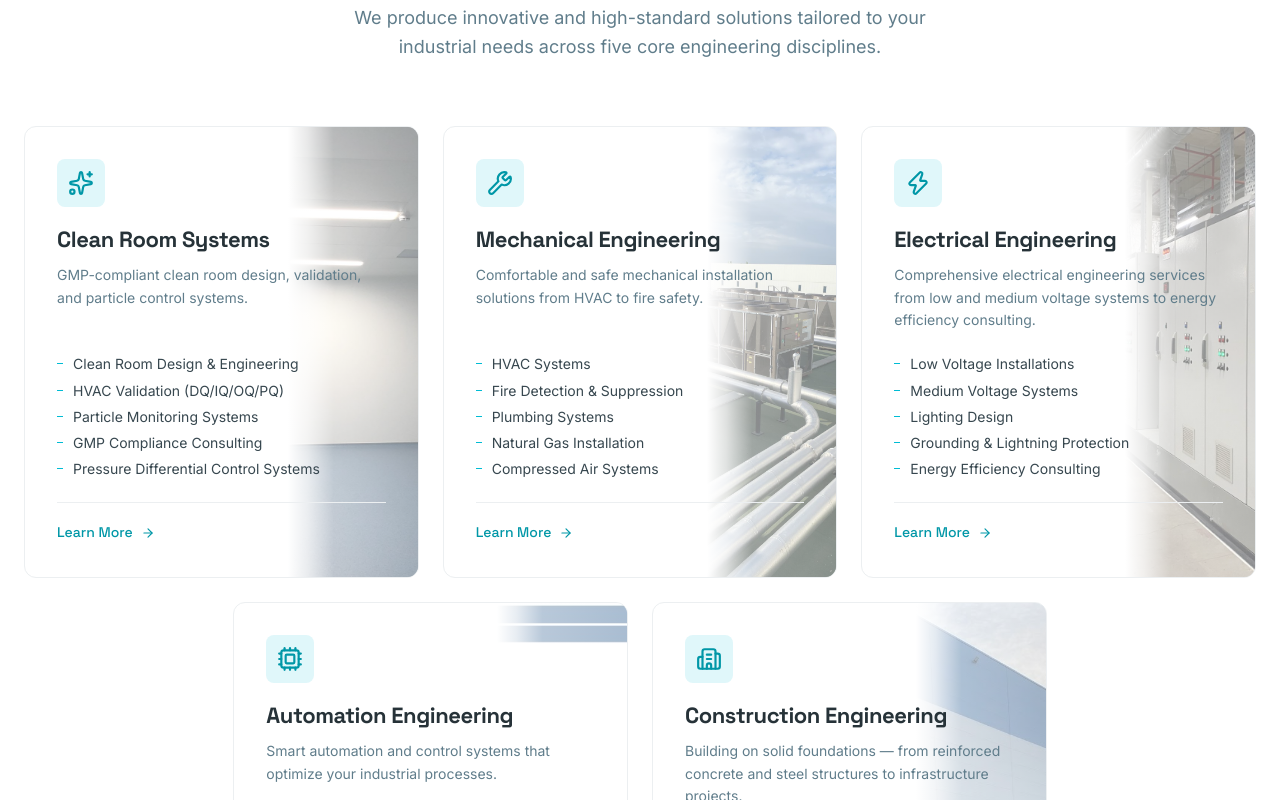
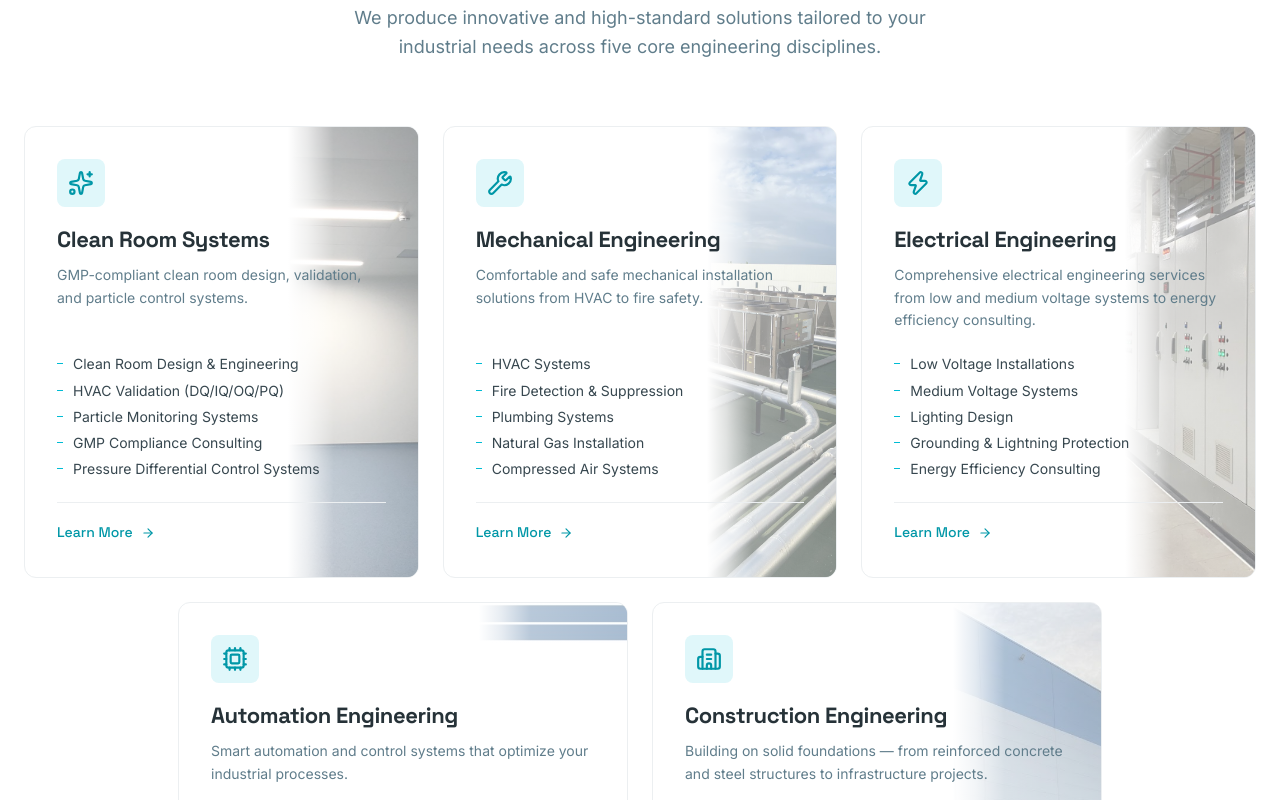
Before and after one commit to ahmeren05/etweb, a Next.js app: page /en in a window 1280 px wide. Shown: the part 920-1720 px from the top of the page. Built offline with nearby package versions, Linux system fonts and the light colour scheme.

Commit message:
Allow service cards to stretch up to 450px while maintaining min 300px using flex-grow

```diff
--- a/src/app/[locale]/page.module.css
+++ b/src/app/[locale]/page.module.css
@@ -7,8 +7,8 @@
 
 .disciplinesGrid > * {
   /* 5-0 layout by default (5 items per row) */
-  flex: 0 0 calc(20% - 19.2px); /* 4 gaps of 24px = 96px, 96 / 5 = 19.2px */
-  max-width: calc(20% - 19.2px);
+  flex: 1 1 calc(20% - 19.2px); /* 4 gaps of 24px = 96px, 96 / 5 = 19.2px */
+  max-width: 450px;
   min-width: 300px;
 }
 
@@ -120,8 +120,8 @@
 @media (max-width: 1650px) {
   .disciplinesGrid > * {
     /* 3-2 layout (prevents 4-1) */
-    flex: 0 0 calc(33.333% - 16px);
-    max-width: calc(33.333% - 16px);
+    flex: 1 1 calc(33.333% - 16px);
+    max-width: 450px;
     min-width: 300px;
   }
 }
@@ -136,8 +136,8 @@
 @media (max-width: 900px) {
   .disciplinesGrid > * {
     /* 2-2-1 layout */
-    flex: 0 0 calc(50% - 12px);
-    max-width: calc(50% - 12px);
+    flex: 1 1 calc(50% - 12px);
+    max-width: 450px;
     min-width: 300px;
   }
 }
@@ -152,9 +152,9 @@
 @media (max-width: 600px) {
   .disciplinesGrid > * {
     /* 1-1-1-1-1 layout */
-    flex: 0 0 100%;
-    max-width: 100%;
-    min-width: 100%;
+    flex: 1 1 100%;
+    max-width: 450px;
+    min-width: 300px;
   }
 }
 
```
Also changed, not shown: src/app/[locale]/hizmetler/[slug]/page.module.css (+7 -7 lines).
